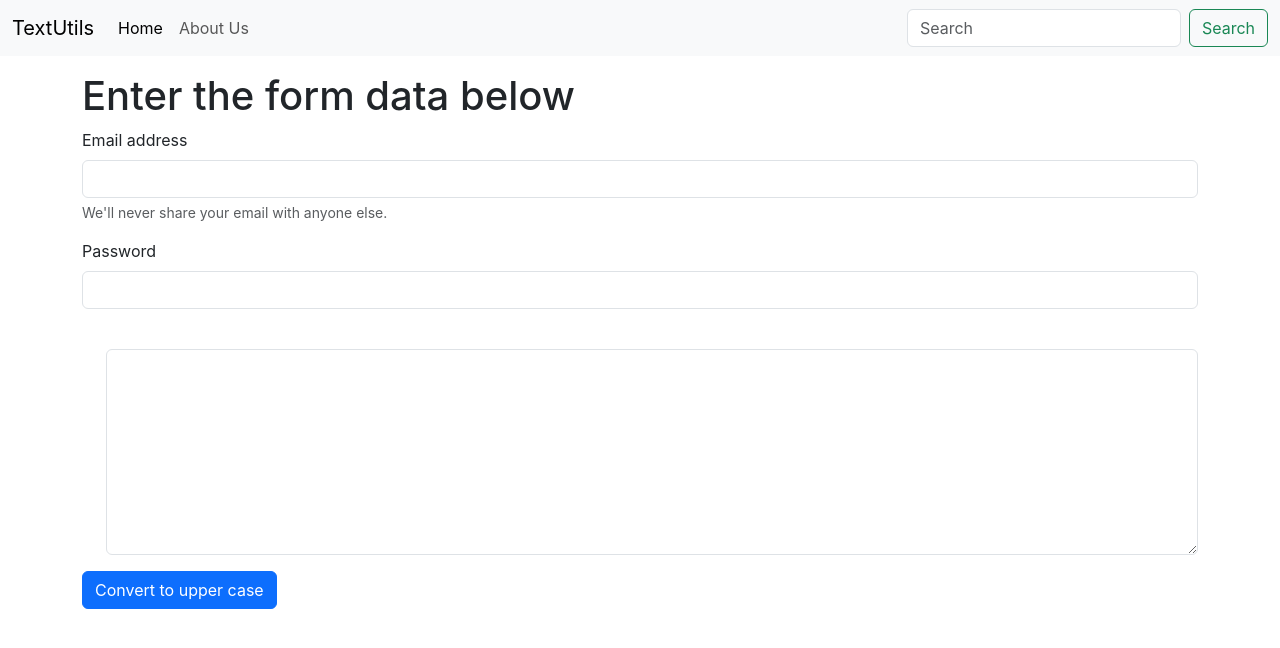
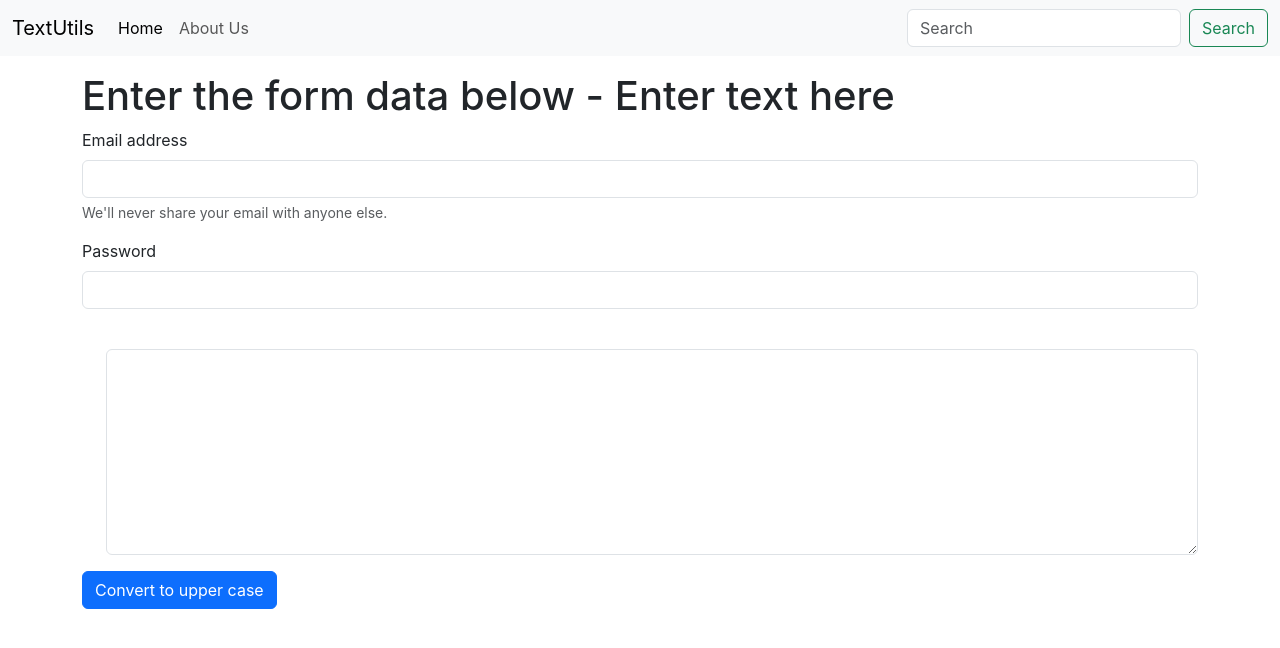
Before and after one commit to Faizan-Ashraf7/React-Projects, a React (Create React App) app in the folder textutils/: page / in a window 1280 px wide. Shown: the top 648 px of the page. Built offline with nearby package versions, Linux system fonts and the light colour scheme.

Commit message:
Added UseState

```diff
--- a/textutils/src/components/TextForm.js
+++ b/textutils/src/components/TextForm.js
@@ -1,9 +1,10 @@
-import React from 'react'
+import React,{useState} from 'react'
 
 export default function TextForm(props) {
+  const [text,setText]=useState("Enter text here");
   return (
     <div>
-      <h1>{props.heading}</h1>
+      <h1>{props.heading} - {text}</h1>
       <form>
   <div className="mb-3">
     <label htmlFor="exampleInputEmail1" className="form-label">Email address</label>
```
